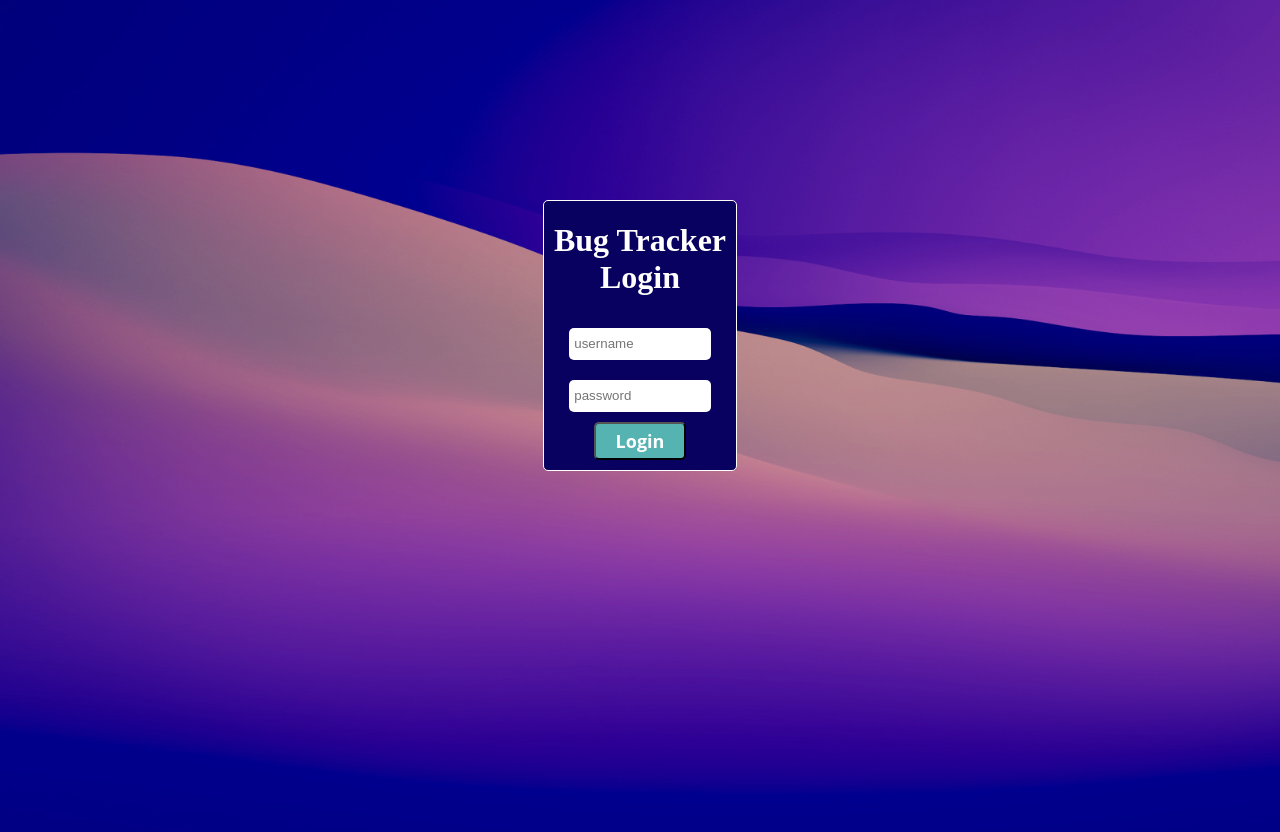
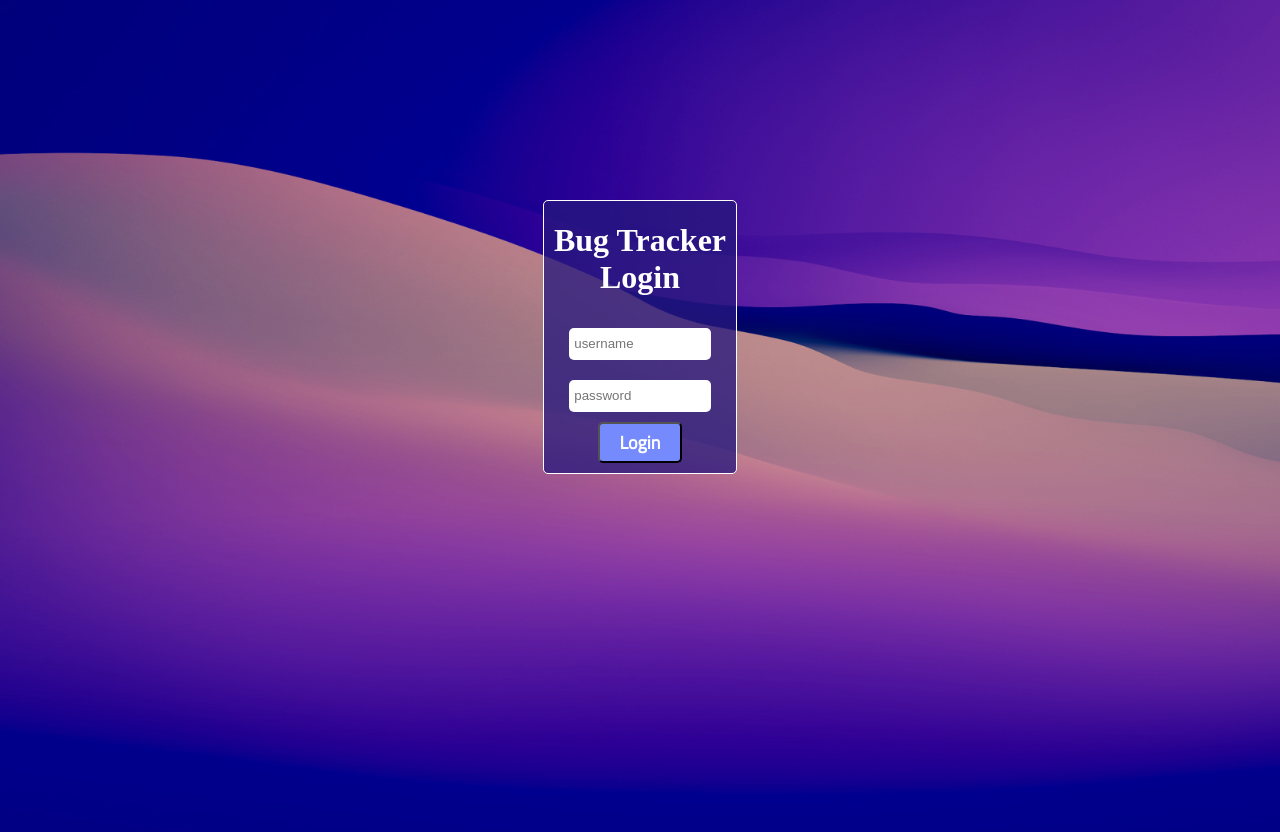
Before and after one commit to DonnumS/bug-tracker, a React (Create React App) app in the folder frontend/: page / in a window 1280 px wide. Shown: the top 832 px of the page. Built offline with nearby package versions, Linux system fonts and the light colour scheme.

Commit message:
bug cards added and tweaked css

```diff
--- a/frontend/public/index.html
+++ b/frontend/public/index.html
@@ -3,6 +3,11 @@
   <head>
     <meta charset="utf-8" />
     <meta name="viewport" content="width=device-width, initial-scale=1" />
+    <link rel="preconnect" href="https://fonts.gstatic.com" />
+    <link
+      href="https://fonts.googleapis.com/css2?family=Titillium+Web&display=swap"
+      rel="stylesheet"
+    />
     <title>Bug Tracker</title>
   </head>
   <body>
--- a/frontend/src/Views/Bug Card/bugCard.css
+++ b/frontend/src/Views/Bug Card/bugCard.css
@@ -6,9 +6,20 @@
   margin: 10px;
   min-width: 275px;
   min-height: 200px;
+  border-radius: 10px;
 }
 
 .bug-card:hover {
   transition: all 0.4s;
   transform: scale(1.05);
 }
+
+.name {
+  margin: 30px;
+}
+.priority {
+  margin: 30px;
+}
+.version {
+  margin: 30px;
+}
--- a/frontend/src/Views/Bug Card/bugCard.jsx
+++ b/frontend/src/Views/Bug Card/bugCard.jsx
@@ -16,7 +16,7 @@ export default (props) => {
       <h4 className="priority" style={{ color: color }}>
         {level}
       </h4>
-      <h5 className="version">{version}</h5>
+      <h4 className="version">{version}</h4>
     </div>
   );
 };
--- a/frontend/src/Views/Sidebar/sidebar.css
+++ b/frontend/src/Views/Sidebar/sidebar.css
@@ -10,12 +10,16 @@
 .sidebar li {
   padding: 10px;
   font-size: 1.5rem;
+  margin-top: 15px;
+  margin-left: 15px;
+  margin-right: 15px;
   border-bottom: 1px groove white;
+  border-bottom-width: 3px;
 }
 
 .sidebar li:hover {
   transition: all 0.3s;
-  background-color: #55b3b1;
+  transform: scale(1.1);
 }
 
 .sidebar ul {
@@ -37,4 +41,5 @@
 
 .sidebar .brand {
   font-size: 2.2rem;
+  margin-bottom: 60px;
 }
--- a/frontend/src/index.css
+++ b/frontend/src/index.css
@@ -1,25 +1,28 @@
 #root {
   grid-template-columns: 20% 80%;
   display: grid;
-  --prim-color: #09015f;
-  --card-color: #faf9f6;
+  --prim-color: #27187ec2;
+  --card-color: #f1f2f6;
   color: white;
   margin: -8px;
 }
 
+body {
+  background-color: #aeb8fe;
+}
 button {
-  background: #55b3b1;
+  background: #758bfd;
   border-radius: 5px;
   padding: 5px 20px;
   color: white;
-  font: normal bold 18px "Open Sans", sans-serif;
+  font: normal bold 18px "Titillium Web", sans-serif;
   text-align: center;
   margin-bottom: 10px;
 }
 
 button:hover {
   transition: all 0.3s;
-  background: #f6c065;
+  background: #ff8600;
 }
 
 .page-container {
```
